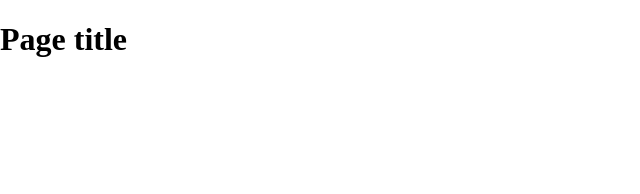
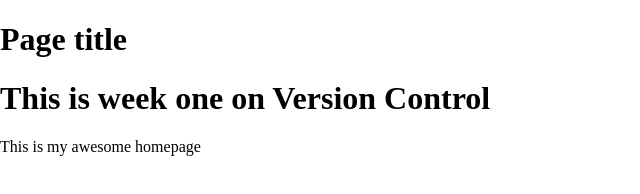
Before and after one commit to mkhinkson/WTLecture, a plain HTML site: page index.html in a window 1280 px wide. Shown: the whole page, without its empty margins (0-640 px from the left). Drawn offline with nearby package versions, Linux system fonts and the light colour scheme.

Commit message:
ABC website homepage is complete
Added all content from customer.

```diff
--- a/index.html
+++ b/index.html
@@ -19,6 +19,9 @@
     <nav id="pageNav">
     </nav>
     <main>
+        <H1>This is week one on Version Control</H1>
+        <p>This is my awesome homepage</p>
+
     </main>
     <footer>
     </footer>
```
